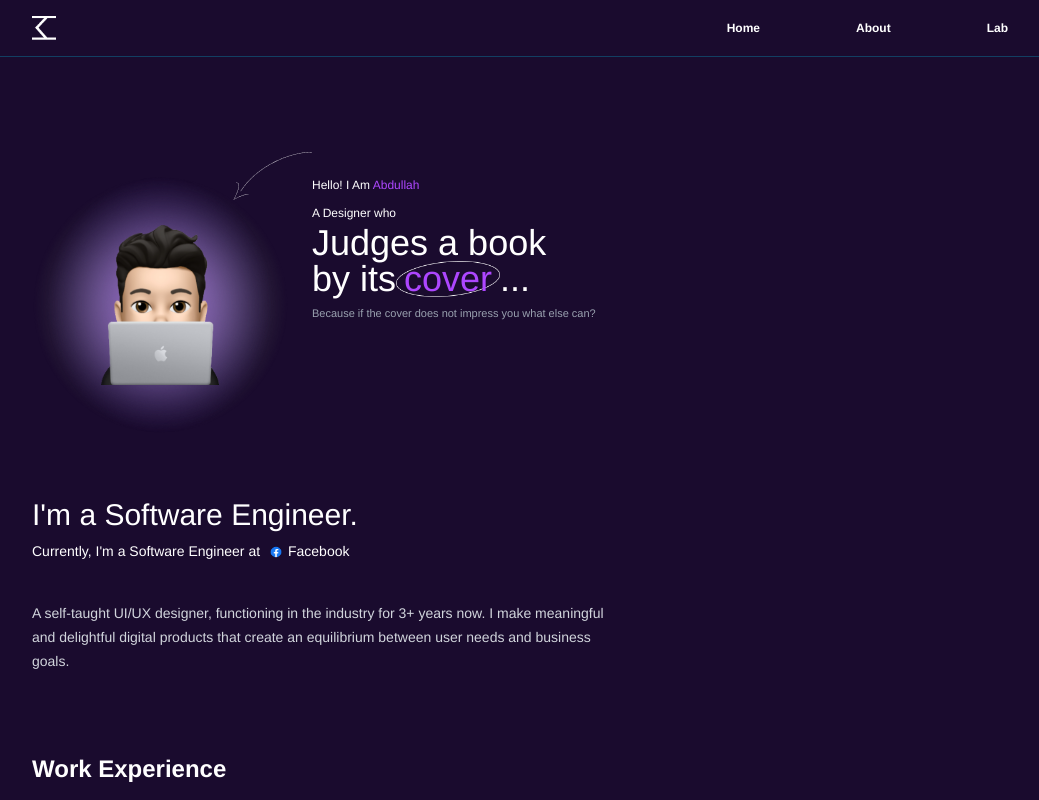
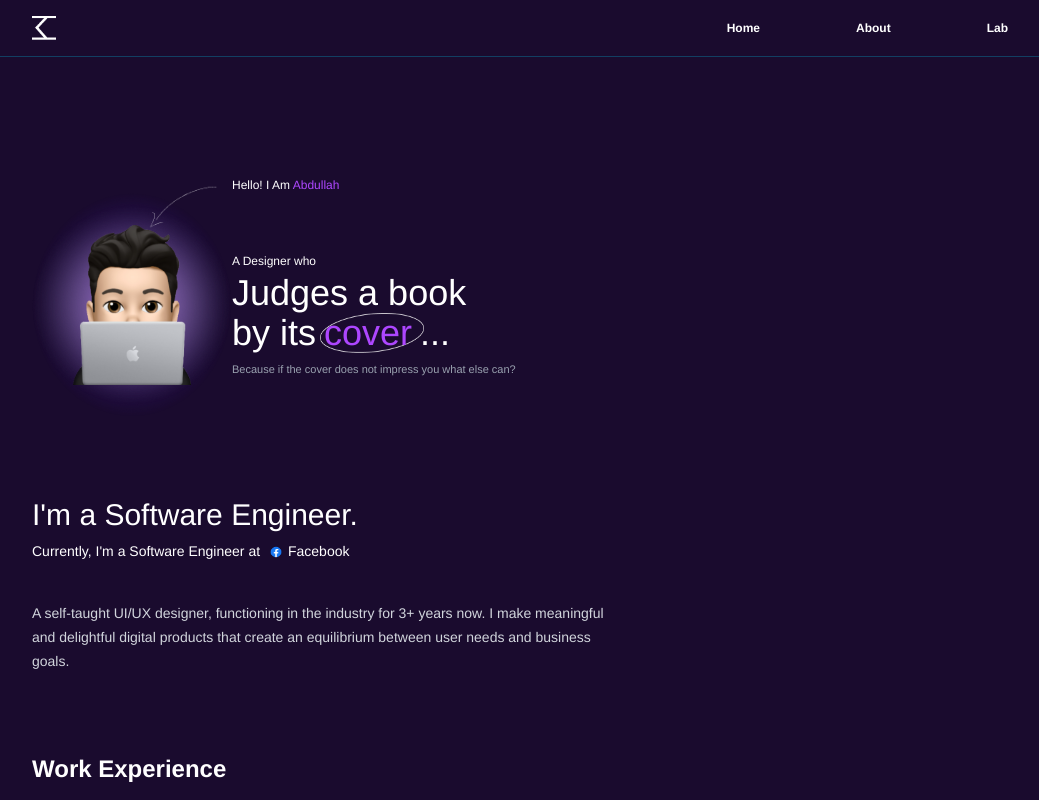
Before and after one commit to codewithabdullahbashir/Java-Script, a React (Vite) app in the folder my-react-app/: page / in a window 1280 px wide. Shown: the top 800 px of the page, without its empty margins (120-1159 px from the left). Built offline with nearby package versions, Linux system fonts and the light colour scheme.

Commit message:
Arrow Issue Fixed

```diff
--- a/my-react-app/src/screen/Home.tsx
+++ b/my-react-app/src/screen/Home.tsx
@@ -14,7 +14,6 @@ import Facebook from "../assets/Facebook.png";
 const Home = () => {
   return (
     <div className="min-h-screen w-full bg-[#1A0B2E] font-Helvetica text-white">
-      {/* NAV */}
       <nav className="border-b border-cyan-500/30">
         <div className="mx-auto flex h-14 max-w-5xl items-center justify-between px-6">
           <img src={MyLogo} alt="Logo" className="h-6 w-6" />
@@ -34,11 +33,9 @@ const Home = () => {
       </nav>
 
       <main className="mx-auto max-w-5xl px-6">
-        {/* HERO */}
         <section className="relative mt-30">
-          <div className="flex flex-col items-center gap-6 sm:flex-row sm:items-start sm:justify-between">
-            {/* Avatar with glow */}
-            <div className="relative flex h-64 w-64 shrink-0 items-center justify-center">
+          <div className="flex flex-col items-start sm:flex-row sm:items-start sm:justify-start">
+            <div className="relative flex h-64 w-50 shrink-0 items-center justify-center">
               <img
                 src={Ellipse}
                 alt=""
@@ -55,21 +52,19 @@ const Home = () => {
                 className="relative z-10 h-40 w-40 object-contain"
               />
             </div>
-
-            {/* Intro copy */}
-            <div className="relative flex-1 text-center sm:text-left">
-              <p className="relative mb-3  text-xs">
-                <img
-                  src={Arrow}
-                  alt=""
-                  className="absolute -left-25 -top-15 h-47.82px w-78.34px "
-                />
+            <div className="relative flex-3 text-left sm:text-start">
+              <img
+                src={Arrow}
+                alt=""
+                className="absolute -left-25 -top-5 h-25 w-20px "
+              />
+              <p className="relative mb-15 mr-10  text-xs">
                 Hello! I Am <span className="text-purple-500">Abdullah</span>
               </p>
 
               <p className="text-xs">A Designer who</p>
 
-              <h1 className="mt-1 text-3xl leading-9 sm:text-4xl">
+              <h1 className="mt-1 text-3xl leading-10 sm:text-4xl">
                 Judges a book
                 <br />
                 by its
@@ -77,9 +72,9 @@ const Home = () => {
                   <img
                     src={Ovel}
                     alt=""
-                    className="absolute inset-0 z-0 h-full w-full "
-                  />
-                  <span className="relative z-10">cover</span>
+                    className="absolute left-1 h-10 w-40 "
+                  />{" "}
+                  <span className="relative z-10 text-4xl"> cover</span>
                 </span>
                 ...
               </h1>
@@ -110,8 +105,6 @@ const Home = () => {
             </p>
           </div>
         </section>
-
-        {/* WORK EXPERIENCE */}
         <section className="mt-20">
           <h2 className="mb-8 text-2xl font-bold">Work Experience</h2>
 
@@ -193,8 +186,6 @@ const Home = () => {
             </div>
           </div>
         </section>
-
-        {/* LOOKING FOR A TEAM */}
         <section className="relative mt-32 flex flex-col items-center overflow-hidden pb-10 text-center">
           <img src={Main} alt="Main" />
         </section>
```
